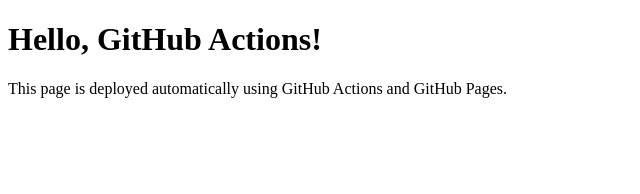
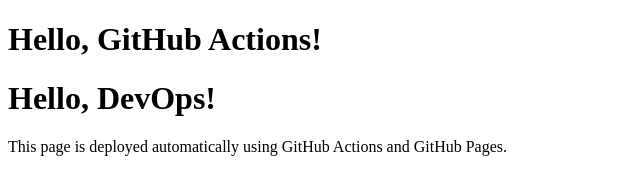
Before and after one commit to devopsfolio/biudevops, a plain HTML site: page gh-deployment-workflow/index.html in a window 1280 px wide. Shown: the whole page, without its empty margins (0-640 px from the left). Drawn offline with Linux system fonts and the light colour scheme.

Commit message:
modify index.html

```diff
--- a/gh-deployment-workflow/index.html
+++ b/gh-deployment-workflow/index.html
@@ -7,6 +7,7 @@
 </head>
 <body>
     <h1>Hello, GitHub Actions!</h1>
+    <h1>Hello, DevOps!</h1>
     <p>This page is deployed automatically using GitHub Actions and GitHub Pages.</p>
 </body>
 </html>
```
